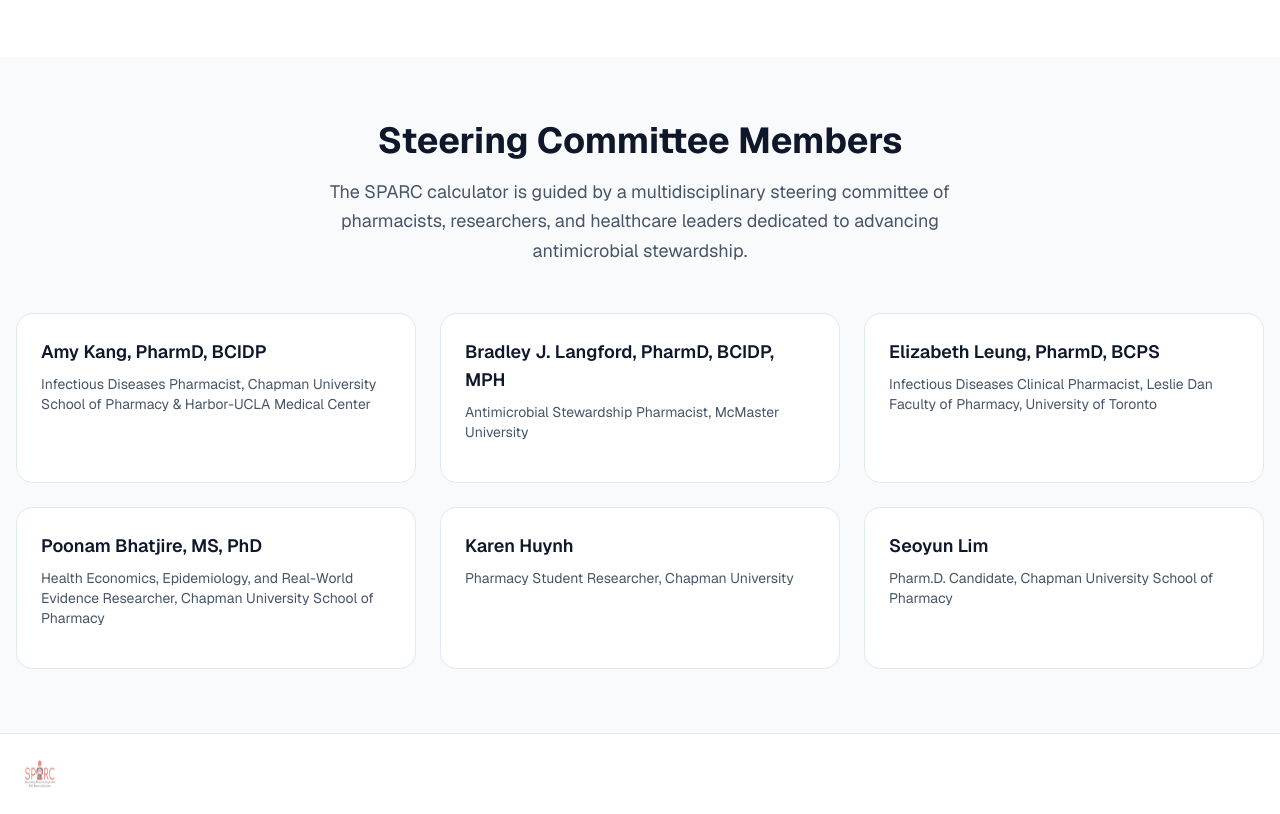
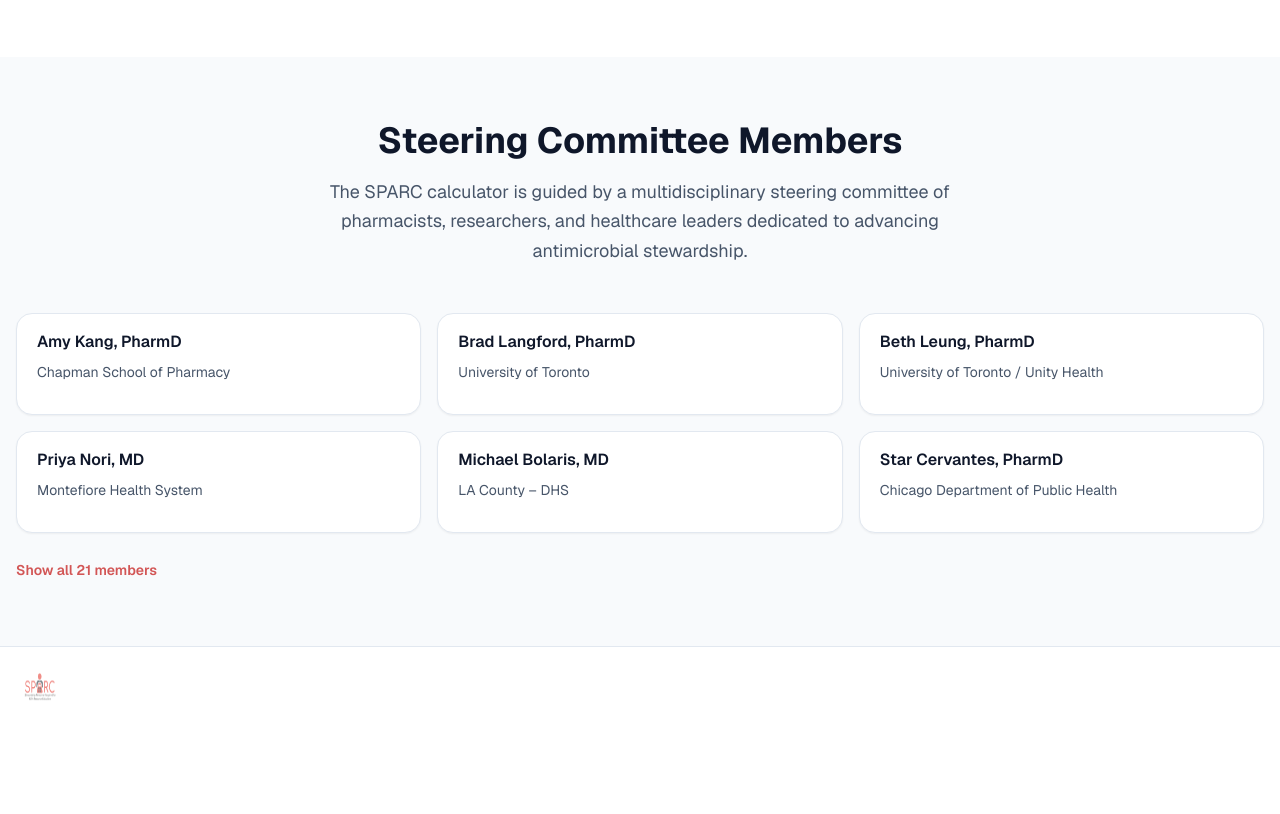
Before and after one commit to poonambhatjire/spark-project, a Next.js app: page /about in a window 1280 px wide. Shown: the part 1920-2734 px from the top of the page. After the commit the page ends 2647 px from the top, so only its background shows below. Built offline with nearby package versions, Linux system fonts and the light colour scheme; no server answers.

Commit message:
Optimize steering committee layout

```diff
--- a/src/app/about/page.tsx
+++ b/src/app/about/page.tsx
@@ -1,4 +1,48 @@
+const steeringCommitteeMembers: Array<{ name: string; organization?: string }> = [
+  { name: "Amy Kang, PharmD", organization: "Chapman School of Pharmacy" },
+  { name: "Brad Langford, PharmD", organization: "University of Toronto" },
+  { name: "Beth Leung, PharmD", organization: "University of Toronto / Unity Health" },
+  { name: "Priya Nori, MD", organization: "Montefiore Health System" },
+  { name: "Michael Bolaris, MD", organization: "LA County – DHS" },
+  { name: "Star Cervantes, PharmD", organization: "Chicago Department of Public Health" },
+  { name: "Marcia Glick, PharmD", organization: "California / LA County Department of Public Health" },
+  { name: "Rekha Murthy, MD", organization: "California / LA County Department of Public Health" },
+  { name: "Melinda Neuhauser, PharmD", organization: "Centers for Disease Control and Prevention" },
+  { name: "Kevin Brown, PhD", organization: "University of Toronto" },
+  { name: "Christina Rivera, PharmD", organization: "Mayo Clinic" },
+  { name: "Valerie Leung, PharmD", organization: "Public Health Ontario" },
+  { name: "William Simmons, MD", organization: "UCSF" },
+  { name: "Julianne Joo, PharmD", organization: "Harbor-UCLA Medical Center" },
+  { name: "Loren Miller, MD", organization: "UCLA / Lundquist Institute" },
+  { name: "Betsy Hirsch, PharmD", organization: "University of Minnesota College of Pharmacy" },
+  { name: "Kelly Echevarria", organization: "" },
+  { name: "Stephanie May", organization: "" },
+  { name: "Eric Lofgren, PhD", organization: "Washington State University" },
+  { name: "Kevin Schwartz, MD", organization: "Public Health Ontario" },
+  { name: "David Ha, PharmD", organization: "" }
+]
+
 const AboutPage = () => {
+  const highlightedMembers = steeringCommitteeMembers.slice(0, 6)
+  const additionalMembers = steeringCommitteeMembers.slice(6)
+
+  const renderCommitteeMember = (member: { name: string; organization?: string }) => {
+    const organizationText =
+      member.organization && member.organization.trim().length > 0
+        ? member.organization
+        : "Organization forthcoming"
+
+    return (
+      <article
+        key={member.name}
+        className="rounded-2xl border border-slate-200 bg-white px-5 py-4 shadow-sm transition-shadow hover:shadow-md"
+      >
+        <h3 className="text-base font-semibold text-slate-900">{member.name}</h3>
+        <p className="mt-2 text-sm text-slate-600">{organizationText}</p>
+      </article>
+    )
+  }
+
   return (
     <div className="min-h-screen bg-white">
       {/* Hero Section */}
@@ -218,44 +262,25 @@
               and healthcare leaders dedicated to advancing antimicrobial stewardship.
             </p>
           </div>
-          <div className="grid gap-6 md:grid-cols-2 lg:grid-cols-3">
-            <div className="rounded-2xl border border-slate-200 bg-white p-6">
-              <h3 className="text-lg font-semibold text-slate-900">Amy Kang, PharmD, BCIDP</h3>
-              <p className="mt-2 text-sm text-slate-600">
-                Infectious Diseases Pharmacist, Chapman University School of Pharmacy & Harbor-UCLA Medical Center
-              </p>
-            </div>
-            <div className="rounded-2xl border border-slate-200 bg-white p-6">
-              <h3 className="text-lg font-semibold text-slate-900">Bradley J. Langford, PharmD, BCIDP, MPH</h3>
-              <p className="mt-2 text-sm text-slate-600">
-                Antimicrobial Stewardship Pharmacist, McMaster University
-              </p>
-            </div>
-            <div className="rounded-2xl border border-slate-200 bg-white p-6">
-              <h3 className="text-lg font-semibold text-slate-900">Elizabeth Leung, PharmD, BCPS</h3>
-              <p className="mt-2 text-sm text-slate-600">
-                Infectious Diseases Clinical Pharmacist, Leslie Dan Faculty of Pharmacy, University of Toronto
-              </p>
-            </div>
-            <div className="rounded-2xl border border-slate-200 bg-white p-6">
-              <h3 className="text-lg font-semibold text-slate-900">Poonam Bhatjire, MS, PhD</h3>
-              <p className="mt-2 text-sm text-slate-600">
-                Health Economics, Epidemiology, and Real-World Evidence Researcher, Chapman University School of Pharmacy
-              </p>
-            </div>
-            <div className="rounded-2xl border border-slate-200 bg-white p-6">
-              <h3 className="text-lg font-semibold text-slate-900">Karen Huynh</h3>
-              <p className="mt-2 text-sm text-slate-600">
-                Pharmacy Student Researcher, Chapman University
-              </p>
-            </div>
-            <div className="rounded-2xl border border-slate-200 bg-white p-6">
-              <h3 className="text-lg font-semibold text-slate-900">Seoyun Lim</h3>
-              <p className="mt-2 text-sm text-slate-600">
-                Pharm.D. Candidate, Chapman University School of Pharmacy
-              </p>
-            </div>
+          <div className="grid gap-4 sm:grid-cols-2 xl:grid-cols-3">
+            {highlightedMembers.map(renderCommitteeMember)}
           </div>
+
+          {additionalMembers.length > 0 && (
+            <details className="group mt-6">
+              <summary className="inline-flex cursor-pointer items-center gap-2 text-sm font-semibold text-[#D25555] transition-colors hover:text-[#B84444] focus-visible:outline-none focus-visible:ring-2 focus-visible:ring-[#D25555]/30 focus-visible:ring-offset-2 [&::-webkit-details-marker]:hidden">
+                <span className="group-open:hidden">
+                  Show all {steeringCommitteeMembers.length} members
+                </span>
+                <span className="hidden group-open:inline">
+                  Hide additional members
+                </span>
+              </summary>
+              <div className="mt-6 grid gap-4 sm:grid-cols-2 xl:grid-cols-3">
+                {additionalMembers.map(renderCommitteeMember)}
+              </div>
+            </details>
+          )}
         </div>
       </section>
     </div>
```
